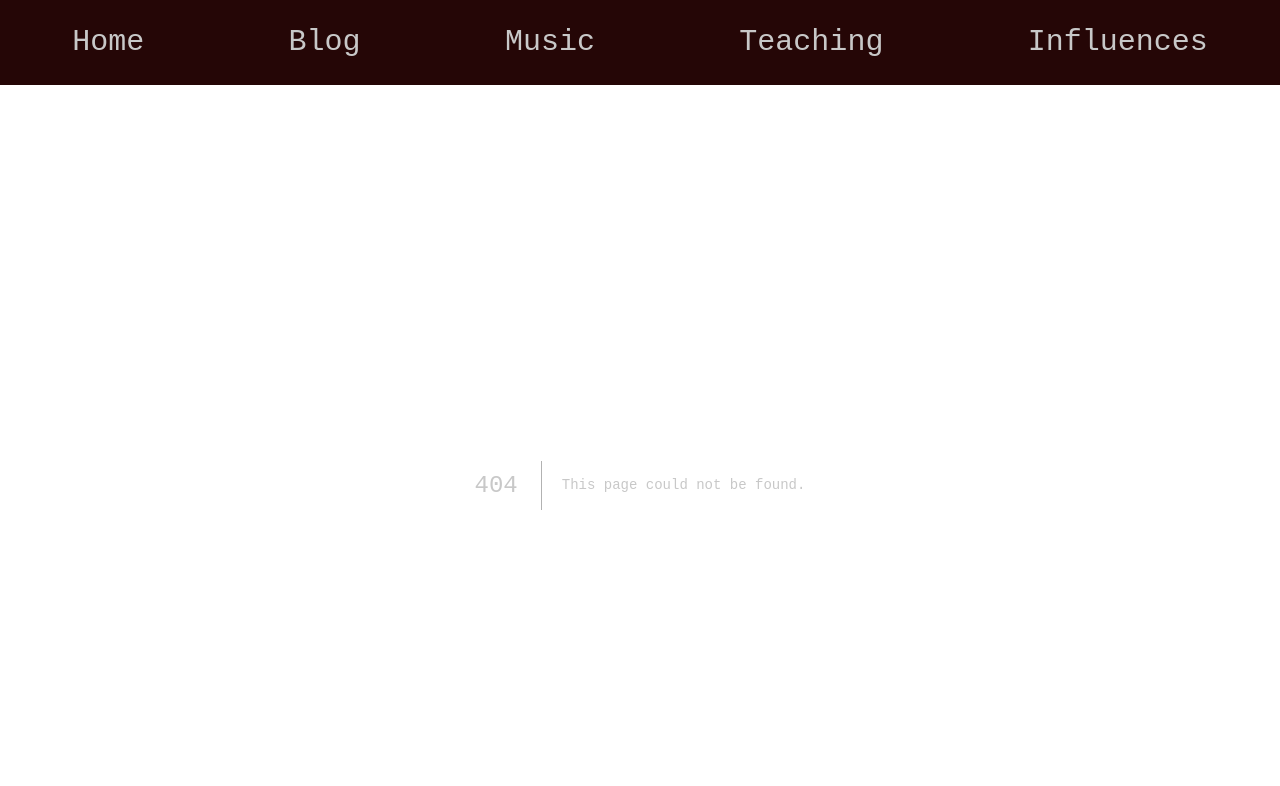
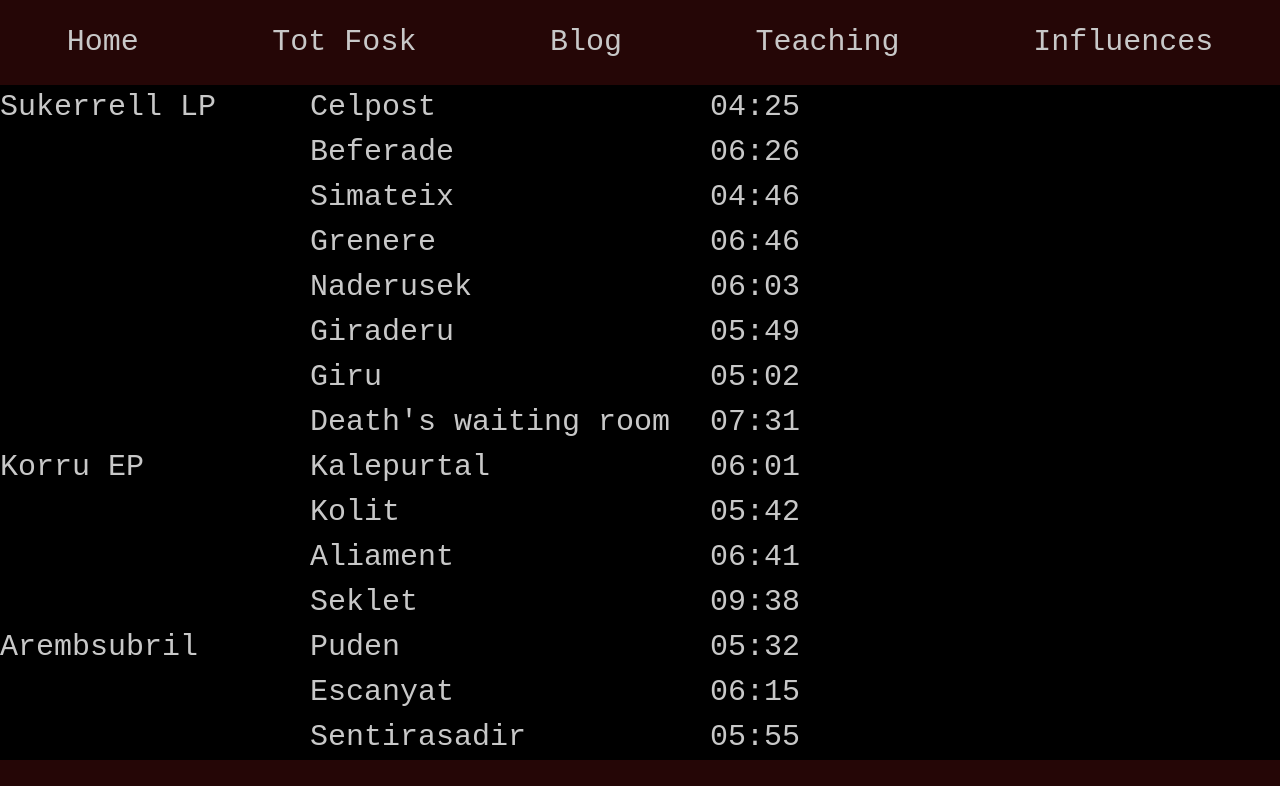
Before and after one commit to thelittlemitak/totfosk-com, a Next.js app: page /totfosk in a window 1280 px wide. Before the commit this address had no page. Shown: the top 786 px of the page. Built offline with nearby package versions, Linux system fonts and the light colour scheme.

Commit message:
start totfosk page

```diff
--- /dev/null
+++ b/src/app/_shared/misc/currentDate.js
@@ -0,0 +1,29 @@
+let currentDate = new Date();
+let day = currentDate.getDate();
+let dayString = day.toString();
+let month = currentDate.getMonth() + 1;
+let monthString = month.toString();
+let year = currentDate.getFullYear();
+let hours = currentDate.getHours().toString();
+let minutes = currentDate.getMinutes();
+let minutesString = minutes.toString();
+
+if (minutesString.length < 2) {
+  minutes = "0" + minutes;
+}
+
+if (hours.length < 2) {
+  hours = "0" + hours;
+}
+
+if (monthString.length < 2) {
+  month = "0" + month;
+}
+
+if (dayString.length < 2) {
+  day = "0" + day;
+}
+
+let formattedDate = `${hours}:${minutes}h, ${day}.${month}.${year}`;
+
+export default formattedDate;
--- a/src/app/app.module.css
+++ b/src/app/app.module.css
@@ -29,10 +29,10 @@
   visibility: hidden;
   display: flex;
   color: rgb(200, 200, 200);
-  padding: 0 2rem;
   translate: 0% -5%;
   border-bottom: 1px solid black;
   border-right: 1px solid black;
+  width: 25rem;
 }
 
 .dropLinks {
--- a/src/app/blog/BlogPost.js
+++ b/src/app/blog/BlogPost.js
@@ -4,6 +4,7 @@ import { useState } from "react";
 import styles from "./blog.module.css";
 import Comment from "./components/Comment";
 import Image from "next/image";
+import currentDate from "../_shared/misc/currentDate"
 
 const BlogPost = function (props) {
   const date = new Date();
@@ -37,7 +38,7 @@ const BlogPost = function (props) {
       {
         user: "Inputero",
         comment: inputed,
-        date: "date inputed",
+        date: currentDate,
         key: newNumber,
       },
     ];
--- a/src/app/blog/blog.module.css
+++ b/src/app/blog/blog.module.css
@@ -57,6 +57,7 @@
   padding-left: 2rem;
   width: 100%;
   margin-top: 2rem;
+  color: black;
 }
 
 .submitBtn {
--- a/src/app/layout.tsx
+++ b/src/app/layout.tsx
@@ -27,8 +27,8 @@ export default function RootLayout({
         <header className={styles.headerFooter}>
           <nav className={styles.navBar}>
             <Link href="/">Home</Link>
+            <Link href="/totfosk">Tot Fosk</Link>
             <Link href="/blog">Blog</Link>
-            <Link href="/music">Music</Link>
             <Link href="/teaching">Teaching</Link>
             <div className={styles.dropDownTitle}>
               Influences
--- a/src/app/music/page.jsx
+++ /dev/null
@@ -1,6 +0,0 @@
-const Music = function () {
-  return;
-  <div className="disappeared">Hi !</div>;
-};
-
-export default Music;
--- /dev/null
+++ b/src/app/totfosk/ReleaseCard.js
@@ -0,0 +1,22 @@
+import styles from "./styles.module.css"
+
+const ReleaseCard = function (props) {
+  return (
+    <div className={styles.releaseContainer}>
+      <div>{props.albumTunnel.album}</div>
+      <div>
+        {props.albumTunnel.tracks.map((x) => {
+          return (
+            <div key={x.key} className={styles.titleContainer}>
+              <div>{x.title}</div>
+              <div>{x.duration}</div>
+
+            </div>
+          );
+        })}
+      </div>
+    </div>
+  );
+};
+
+export default ReleaseCard;
--- /dev/null
+++ b/src/app/totfosk/page.jsx
@@ -0,0 +1,14 @@
+import ReleaseCard from "./ReleaseCard";
+import releases from "../../data/releases";
+
+const TotFosk = function () {
+  return (
+    <div>
+      {releases.map((x) => (
+        <ReleaseCard key={x.key} albumTunnel={x}></ReleaseCard>
+      ))}
+    </div>
+  );
+};
+
+export default TotFosk;
--- /dev/null
+++ b/src/app/totfosk/styles.module.css
@@ -0,0 +1,12 @@
+.releaseContainer {
+font-size: 3rem;
+display: grid;
+gap: 1rem;
+grid-template-columns: 30rem 1fr;
+}
+
+.titleContainer {
+  display: grid;
+  grid-template-columns: 40rem 20rem;
+
+}
--- /dev/null
+++ b/src/data/releases.js
@@ -0,0 +1,43 @@
+const releases = [
+  {
+    album: "Sukerrell LP",
+    tracks: [
+      { title: "Celpost", duration: "04:25", key: 8329 },
+      { title: "Beferade", duration: "06:26", key: 2323 },
+      { title: "Simateix", duration: "04:46", key: 1211 },
+      { title: "Grenere", duration: "06:46", key: 34124 },
+      { title: "Naderusek", duration: "06:03", key: 7655447 },
+      { title: "Giraderu", duration: "05:49", key: 89679 },
+      { title: "Giru", duration: "05:02", key: 6776 },
+      { title: "Death's waiting room", duration: "07:31", key: 454 },
+    ],
+    date: "20.03.2023",
+    label: "self-released",
+    key: 123,
+  },
+  {
+    album: "Korru EP",
+    tracks: [
+      { title: "Kalepurtal", duration: "06:01", key: 8329 },
+      { title: "Kolit", duration: "05:42", key: 2323 },
+      { title: "Aliament", duration: "06:41", key: 1211 },
+      { title: "Seklet", duration: "09:38", key: 23232 },
+    ],
+    date: "20.03.2023",
+    label: "self-released",
+    key: 34443,
+  },
+  {
+    album: "Arembsubril",
+    tracks: [
+      { title: "Puden", duration: "05:32", key: 8329 },
+      { title: "Escanyat", duration: "06:15", key: 2323 },
+      { title: "Sentirasadir", duration: "05:55", key: 1211 },
+    ],
+    date: "20.03.2023",
+    label: "Loopaina",
+    key: 23132,
+  },
+];
+
+export default releases;
```
